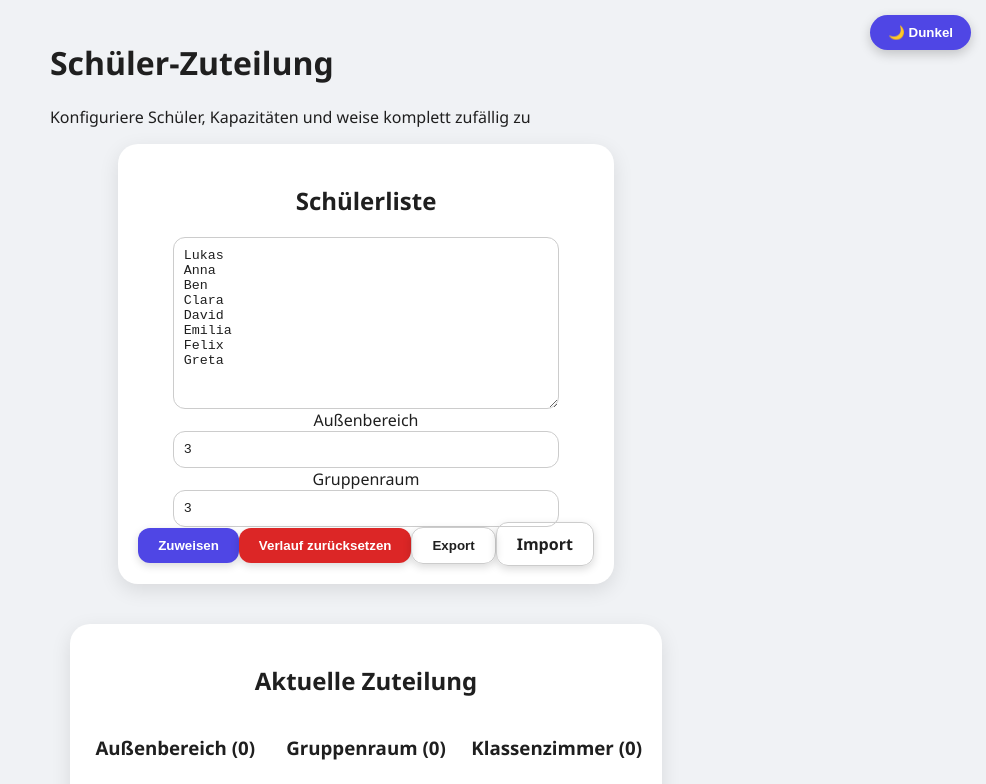
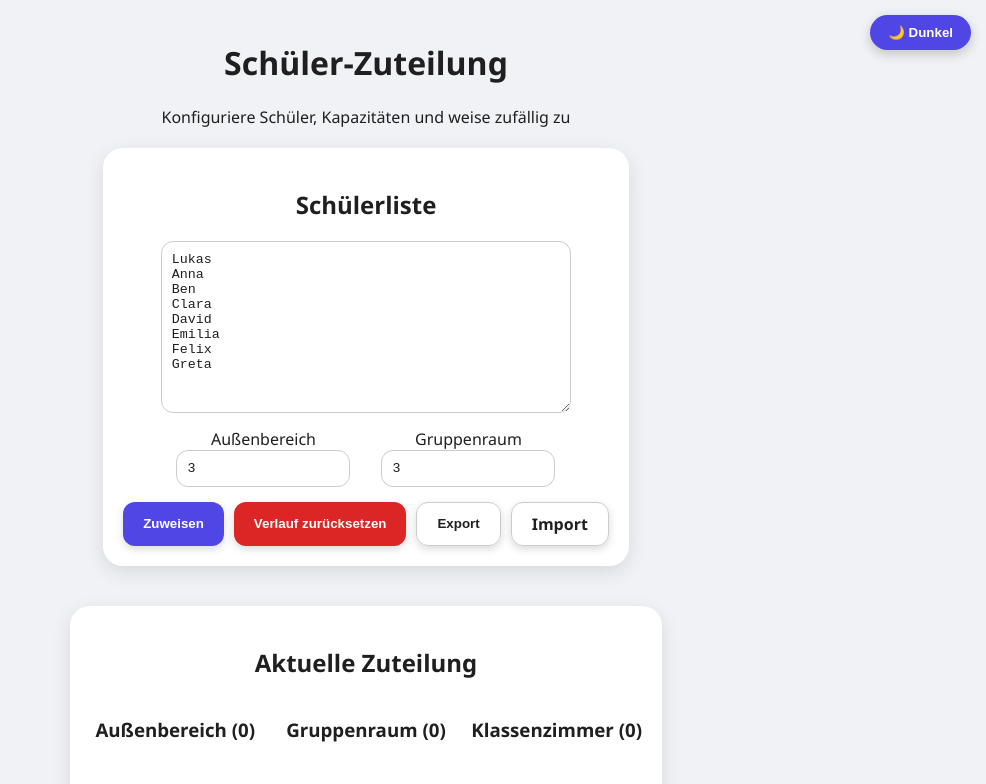
Before and after one commit to TheUltimateVxnom/ZuteilungSchueler, a React (Vite) app: page / in a window 1280 px wide. Shown: the top 784 px of the page, without its empty margins (294-1280 px from the left). Built offline with nearby package versions, Linux system fonts and the light colour scheme.

Commit message:
Update App.jsx

```diff
--- a/src/App.jsx
+++ b/src/App.jsx
@@ -11,13 +11,13 @@ export default function App() {
   const [history, setHistory] = useState({});
   const STORAGE_KEY = "schueler_zuteilung_state_v1";
 
-  // Schülerliste parsen
+  // Parse students text
   useEffect(() => {
-    const arr = studentsText.split(/\r?\n/).map(s => s.trim()).filter(Boolean);
+    const arr = studentsText.split(/\r?\n/).map(s => s.trim()).filter(s => s);
     setStudents(Array.from(new Set(arr)));
   }, [studentsText]);
 
-  // History laden
+  // Load history
   useEffect(() => {
     try {
       const raw = localStorage.getItem(STORAGE_KEY);
@@ -33,10 +33,19 @@ export default function App() {
     catch {}
   };
 
-  // **Zufällige Zuteilung**
+  // Vollständig zufällige Zuteilung
+  const shuffleArray = arr => {
+    const copy = [...arr];
+    for (let i = copy.length - 1; i > 0; i--) {
+      const j = Math.floor(Math.random() * (i + 1));
+      [copy[i], copy[j]] = [copy[j], copy[i]];
+    }
+    return copy;
+  };
+
   const assign = () => {
     if (!students.length) return;
-    const shuffled = [...students].sort(() => Math.random() - 0.5);
+    const shuffled = shuffleArray(students);
     const takeOutside = Math.min(capacityOutside, shuffled.length);
     const outsideSel = shuffled.slice(0, takeOutside);
     const remaining = shuffled.slice(takeOutside);
@@ -48,6 +57,7 @@ export default function App() {
     setGroupRoom(groupSel);
     setClassroom(rest);
 
+    // Update history
     const newHistory = { ...history };
     students.forEach(n => { if (!newHistory[n]) newHistory[n] = { outside:0, group:0, classroom:0 }; });
     outsideSel.forEach(n => newHistory[n].outside++);
@@ -58,15 +68,17 @@ export default function App() {
   };
 
   const resetHistory = () => { setHistory({}); localStorage.removeItem(STORAGE_KEY); };
+
   const exportJSON = () => {
-    const blob = new Blob([JSON.stringify({students,capacityOutside,capacityGroup,history},null,2)], {type:"application/json"});
-    const url=URL.createObjectURL(blob);
-    const a=document.createElement("a");
-    a.href=url;
-    a.download="schueler_zuteilung.json";
+    const blob = new Blob([JSON.stringify({students,capacityOutside,capacityGroup,history}, null,2)], {type:"application/json"});
+    const url = URL.createObjectURL(blob);
+    const a = document.createElement("a");
+    a.href = url;
+    a.download = "schueler_zuteilung.json";
     a.click();
     URL.revokeObjectURL(url);
   };
+
   const importJSON = file => {
     const reader = new FileReader();
     reader.onload = e => {
@@ -82,69 +94,59 @@ export default function App() {
   };
 
   return (
-    <div className="app-container p-6 min-h-screen">
-      <div className="app-inner max-w-6xl mx-auto">
-
-        <header className="app-header mb-6">
-          <h1 className="text-3xl font-bold">Schüler-Zuteilung</h1>
-          <p className="text-gray-500 mt-1">Konfiguriere Schüler, Kapazitäten und weise komplett zufällig zu</p>
+    <div className="app-container">
+      <div className="app-inner">
+        <header className="app-header" style={{textAlign:"center", marginBottom:"20px"}}>
+          <h1>Schüler-Zuteilung</h1>
+          <p>Konfiguriere Schüler, Kapazitäten und weise zufällig zu</p>
         </header>
 
-        <main className="app-main grid grid-cols-1 md:grid-cols-2 gap-6">
-
+        <main className="app-main">
           <section className="card">
-            <h2 className="text-xl font-semibold mb-2">Schülerliste</h2>
+            <h2>Schülerliste</h2>
             <textarea
               value={studentsText}
-              onChange={e=>setStudentsText(e.target.value)}
+              onChange={e => setStudentsText(e.target.value)}
               rows={10}
               className="card-input"
             />
-            <div className="card-controls mt-4 flex gap-4 flex-wrap">
-              <label className="flex flex-col">
-                <span className="text-sm text-gray-500">Außenbereich</span>
-                <input type="number" value={capacityOutside} onChange={e=>setCapacityOutside(Number(e.target.value))} className="card-input"/>
-              </label>
-              <label className="flex flex-col">
-                <span className="text-sm text-gray-500">Gruppenraum</span>
-                <input type="number" value={capacityGroup} onChange={e=>setCapacityGroup(Number(e.target.value))} className="card-input"/>
-              </label>
+            <div className="card-controls" style={{marginTop:"15px", display:"flex", justifyContent:"center", gap:"15px"}}>
+              <label>Außenbereich<input type="number" value={capacityOutside} onChange={e => setCapacityOutside(Number(e.target.value))}/></label>
+              <label>Gruppenraum<input type="number" value={capacityGroup} onChange={e => setCapacityGroup(Number(e.target.value))}/></label>
             </div>
-            <div className="card-buttons mt-4 flex flex-wrap gap-2">
+            <div className="card-buttons" style={{marginTop:"15px", display:"flex", justifyContent:"center", gap:"10px", flexWrap:"wrap"}}>
               <button onClick={assign} className="btn btn-primary">Zuweisen</button>
               <button onClick={resetHistory} className="btn btn-danger">Verlauf zurücksetzen</button>
               <button onClick={exportJSON} className="btn btn-outline">Export</button>
-              <label className="btn btn-outline cursor-pointer">Import
-                <input type="file" style={{display:"none"}} onChange={e=>importJSON(e.target.files[0])}/>
-              </label>
+              <label className="btn btn-outline cursor-pointer">Import<input type="file" style={{display:"none"}} onChange={e=>importJSON(e.target.files[0])}/></label>
             </div>
           </section>
 
           <section className="card">
-            <h2 className="text-xl font-semibold mb-2">Aktuelle Zuteilung</h2>
+            <h2>Aktuelle Zuteilung</h2>
             <div className="grid-section">
-              <div>
-                <h3 className="font-medium">Außenbereich ({outside.length})</h3>
-                <ul className="list-disc ml-5">{outside.map(n=><li key={n}>{n}</li>)}</ul>
+              <div style={{textAlign:"center"}}>
+                <h3>Außenbereich ({outside.length})</h3>
+                <ul>{outside.map(n => <li key={n}>{n}</li>)}</ul>
               </div>
-              <div>
-                <h3 className="font-medium">Gruppenraum ({groupRoom.length})</h3>
-                <ul className="list-disc ml-5">{groupRoom.map(n=><li key={n}>{n}</li>)}</ul>
+              <div style={{textAlign:"center"}}>
+                <h3>Gruppenraum ({groupRoom.length})</h3>
+                <ul>{groupRoom.map(n => <li key={n}>{n}</li>)}</ul>
               </div>
-              <div>
-                <h3 className="font-medium">Klassenzimmer ({classroom.length})</h3>
-                <ul className="list-disc ml-5">{classroom.map(n=><li key={n}>{n}</li>)}</ul>
+              <div style={{textAlign:"center"}}>
+                <h3>Klassenzimmer ({classroom.length})</h3>
+                <ul>{classroom.map(n => <li key={n}>{n}</li>)}</ul>
               </div>
             </div>
 
-            <h3 className="mt-4 font-semibold">Verlauf</h3>
+            <h3 style={{marginTop:"20px"}}>Verlauf</h3>
             <table className="history-table">
               <thead>
                 <tr><th>Name</th><th>Außen</th><th>Gruppe</th><th>Klassenzimmer</th></tr>
               </thead>
               <tbody>
                 {students.map(name => {
-                  const row = history[name] || {outside:0,group:0,classroom:0};
+                  const row = history[name] || {outside:0, group:0, classroom:0};
                   return (
                     <tr key={name}>
                       <td>{name}</td>
@@ -157,9 +159,7 @@ export default function App() {
               </tbody>
             </table>
           </section>
-
         </main>
-
       </div>
     </div>
   );
```
